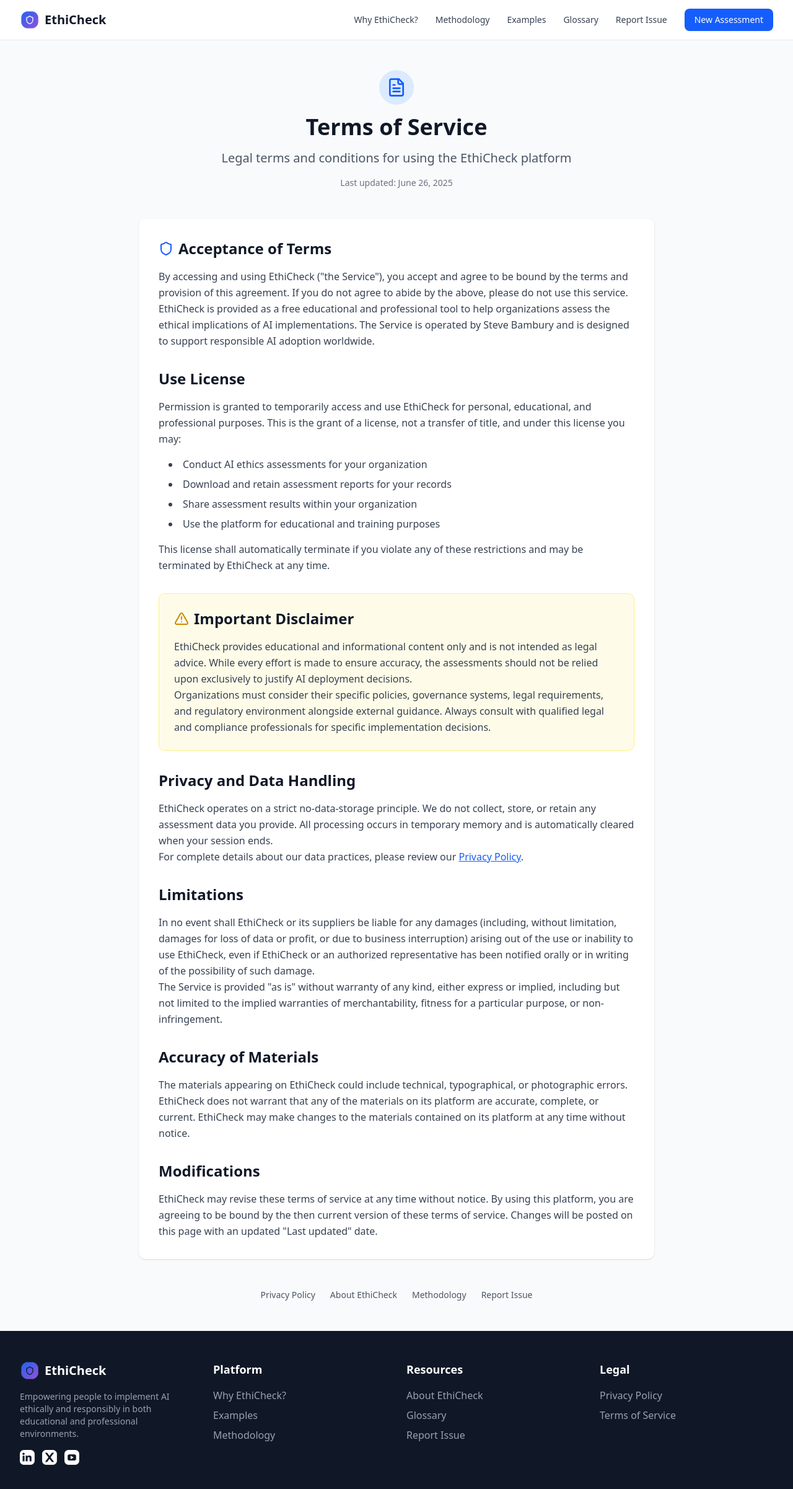
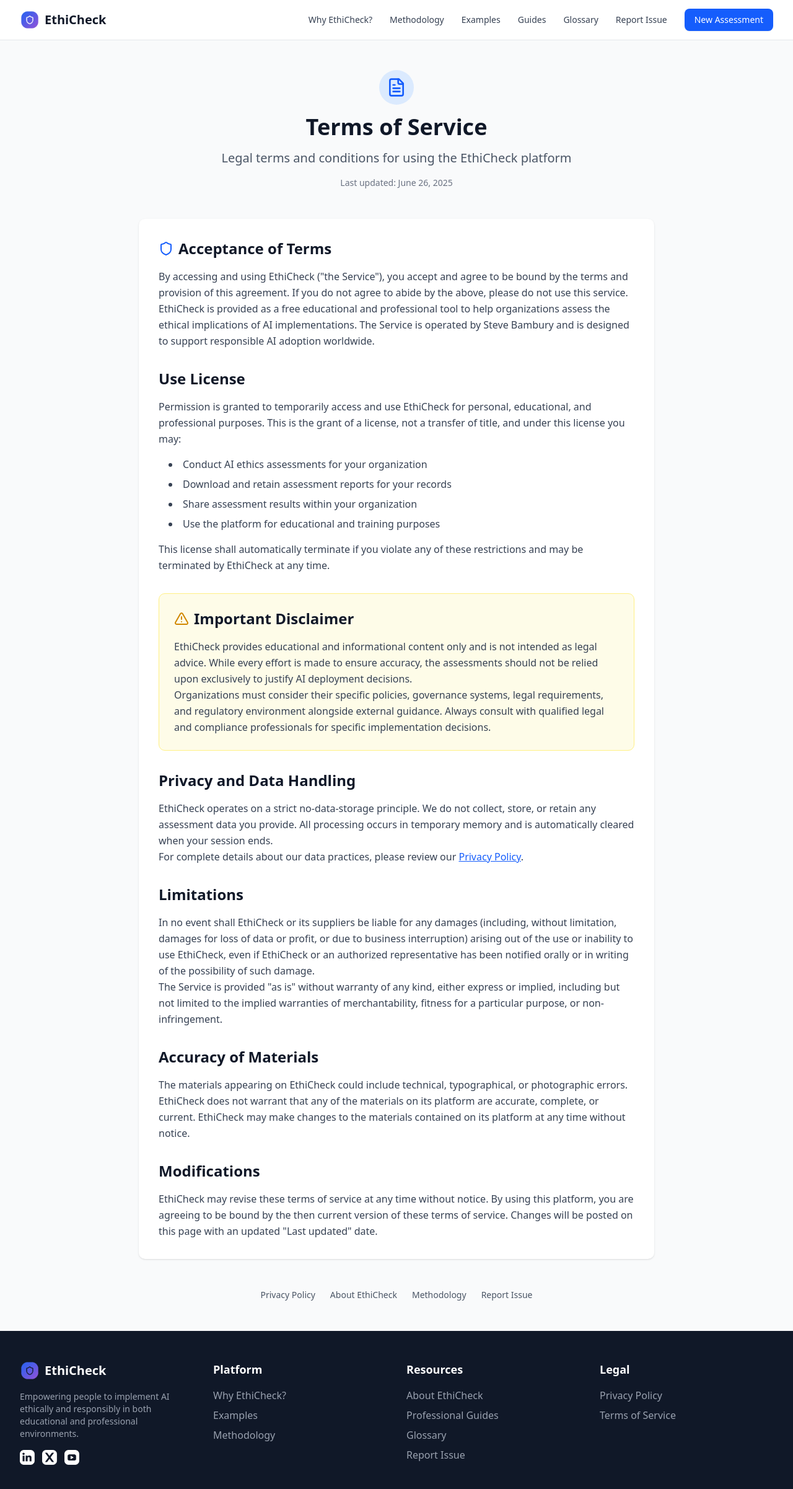
Before and after one commit to stevebambury/ethicheckai, a React (Vite) app: page /terms-of-service in a window 1280 px wide. Shown: the top 2402 px of the page at 62% size. Built offline with nearby package versions, Linux system fonts and the light colour scheme.

Commit message:
Add Guides links to header and footer for store promotion

```diff
--- a/src/components/Footer.jsx
+++ b/src/components/Footer.jsx
@@ -84,6 +84,11 @@
                 </Link>
               </li>
               <li>
+                <a href="https://store.ethicheck.ai/" target="_blank" rel="noopener noreferrer" className="text-gray-400 hover:text-white transition-colors">
+                  Professional Guides
+                </a>
+              </li>
+              <li>
                 <Link to="/glossary" className="text-gray-400 hover:text-white transition-colors">
                   Glossary
                 </Link>
--- a/src/components/Header.jsx
+++ b/src/components/Header.jsx
@@ -29,6 +29,9 @@
               <Link to="/examples" className="px-3 py-2 text-sm font-medium text-gray-700 hover:text-gray-900 hover:bg-gray-100 rounded-md transition-colors">
                 Examples
               </Link>
+              <a href="https://store.ethicheck.ai/" target="_blank" rel="noopener noreferrer" className="px-3 py-2 text-sm font-medium text-gray-700 hover:text-gray-900 hover:bg-gray-100 rounded-md transition-colors">
+                Guides
+              </a>
               <Link to="/glossary" className="px-3 py-2 text-sm font-medium text-gray-700 hover:text-gray-900 hover:bg-gray-100 rounded-md transition-colors">
                 Glossary
               </Link>
```
